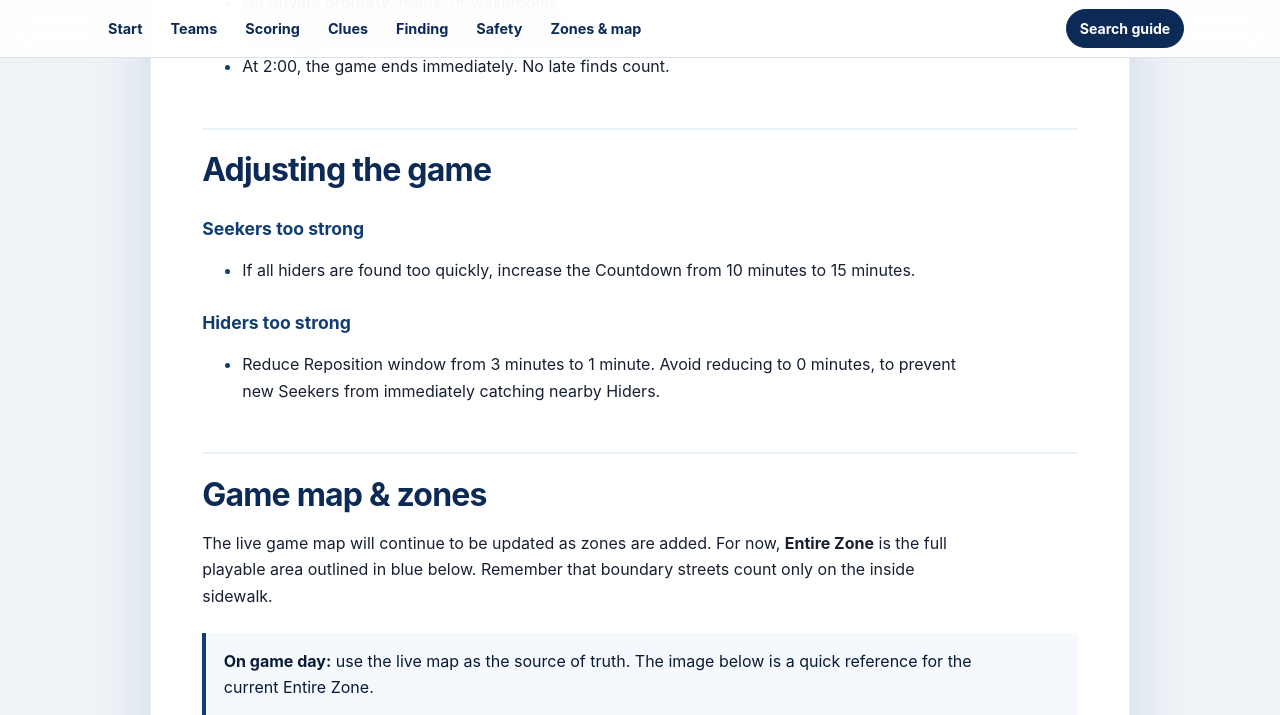
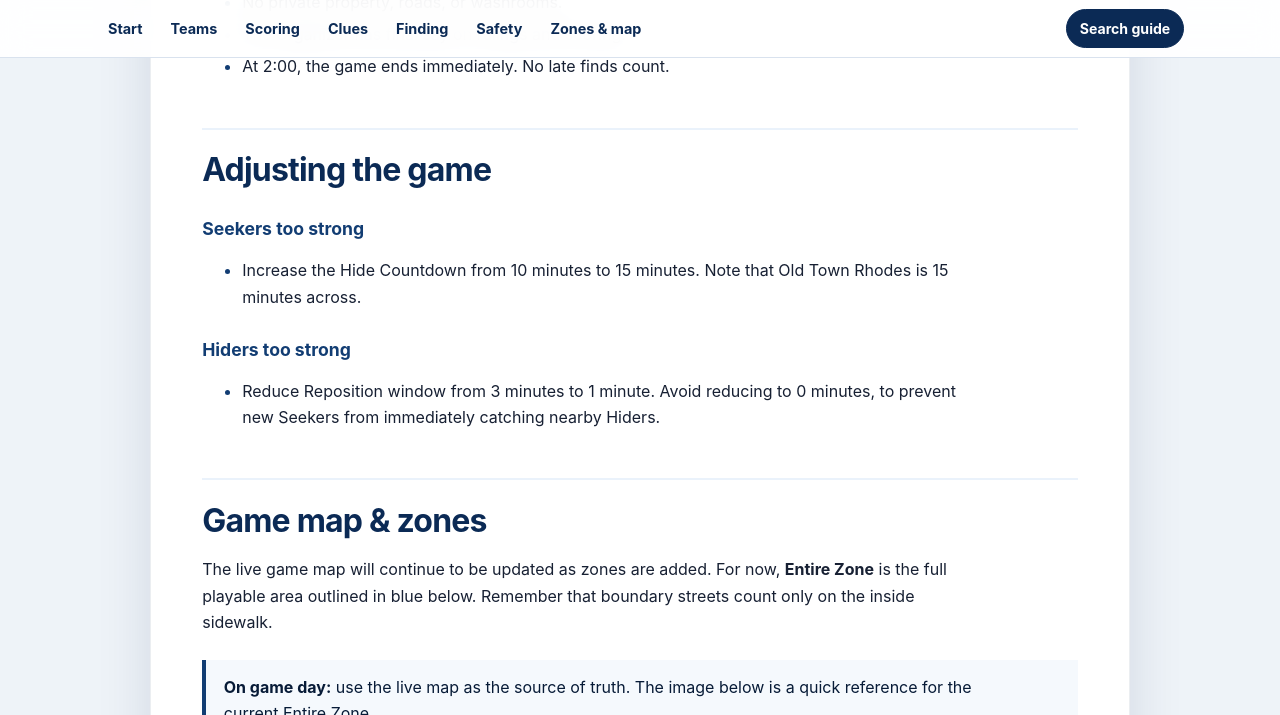
Before and after one commit to mmaxin/hide-and-seek-game, a Jekyll site: the page built from rules.md, in a window 1280 px wide and 900 px high, scrolled down 7204 px, cut to the strip 0-715 px from the top of the window. Built offline with Jekyll 4.4.1, drawn with Linux system fonts in a browser that asks for light colours; our own code applies the rules of GitHub Pages for plain Markdown files; some of the changed text lies outside the part shown.

Commit message:
Update rules.md

```diff
--- a/rules.md
+++ b/rules.md
@@ -5,7 +5,7 @@
 | Time | Description | | Points |
 | ---:| --- |:--- |:---:|
 |       | *Meet at Home Base* | **[*Platia Arionos*](https://maps.app.goo.gl/dgDLizPcn8gEu1z48)** |  |
-| −0:10 | **Countdown** | **Hiders** hide! |  |
+| −0:10 | **Hide Countdown** | **Hiders** hide! |  |
 |  0:00 | Round 1 · Photo due | **Seekers** released! | 2 |
 | +0:15 | Round 2 · Photo due | | 4 |
 | +0:30 | Round 3 · Photo due | | 6 |
@@ -87,7 +87,7 @@
 - **Hiders** begin wearing their ***Hider Item***, and must carry their ***Seeker Item***.
 - **Starting Seekers** begin wearing their ***Seeker Item***.
 
-### 10-minute Countdown
+### Hide Countdown: 10 minutes
 
 - **Hiders** leave **Home Base**, and have 10 minutes to choose their hiding spot within the Map.
 - **Starting Seekers** must remain at **Home Base** during the **Countdown**.
@@ -240,7 +240,7 @@
 
 ## Adjusting the game
 ### Seekers too strong
-- If all hiders are found too quickly, increase the Countdown from 10 minutes to 15 minutes.
+- Increase the Hide Countdown from 10 minutes to 15 minutes. Note that Old Town Rhodes is 15 minutes across.
 
 ### Hiders too strong
 - Reduce Reposition window from 3 minutes to 1 minute. Avoid reducing to 0 minutes, to prevent new Seekers from immediately catching nearby Hiders.
```
